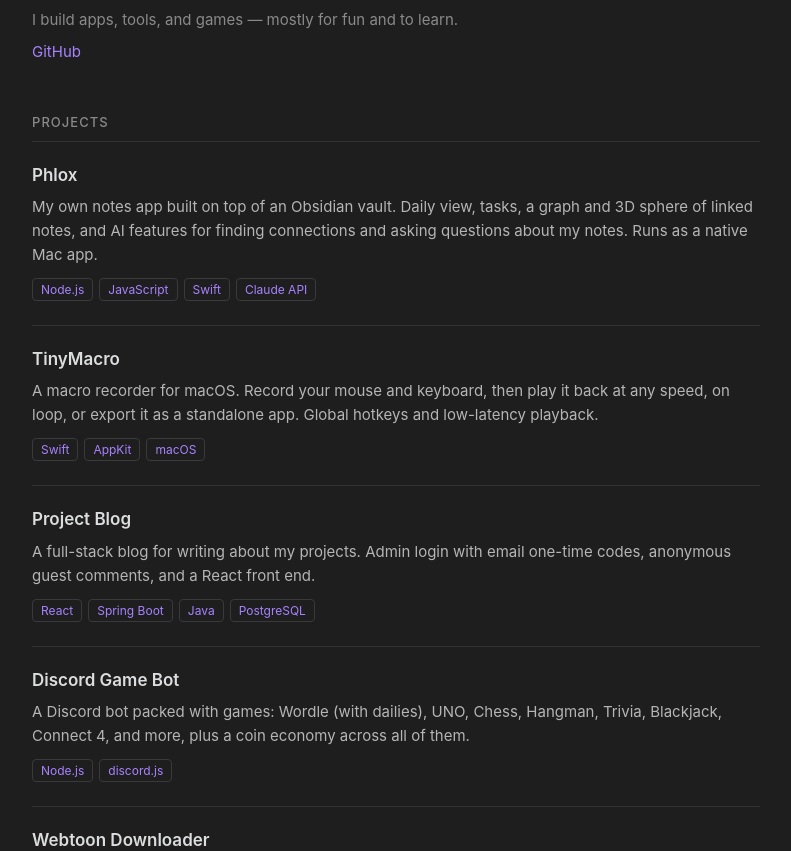
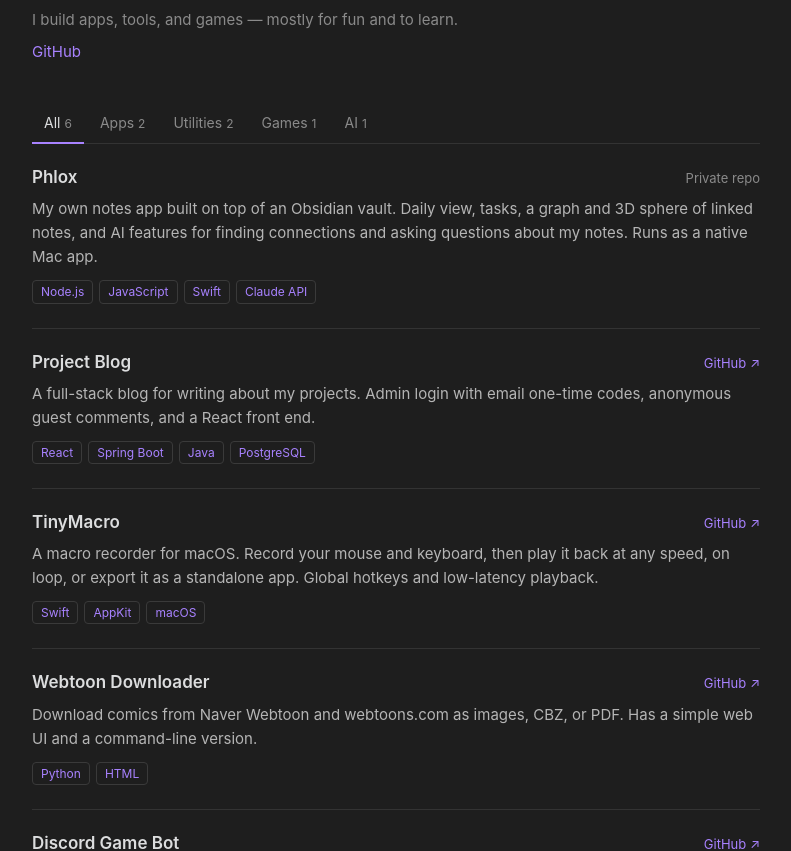
Before and after one commit to namnathaniel-tech/namnathaniel-tech.github.io, a plain HTML site: page index.html in a window 1280 px wide. Shown: the part 105-956 px from the top of the page, without its empty margins (244-1035 px from the left). Drawn offline with Linux system fonts and the light colour scheme.

Commit message:
Link projects to GitHub, add category tabs

```diff
--- a/index.html
+++ b/index.html
@@ -6,7 +6,7 @@
 <title>Nathaniel — Projects</title>
 <style>
   :root {
-    --bg: #1e1e1e; --panel: #252525; --line: #333; --text: #dcddde;
+    --bg: #1e1e1e; --line: #333; --text: #dcddde;
     --muted: #8a8a8a; --accent: #a882ff;
   }
   * { box-sizing: border-box; }
@@ -17,17 +17,30 @@
   main { max-width: 760px; margin: 0 auto; padding: 64px 16px; }
   h1 { font-size: 28px; margin: 0 0 4px; font-weight: 600; }
   .sub { color: var(--muted); margin: 0 0 8px; }
-  .links a { color: var(--accent); text-decoration: none; margin-right: 16px; }
-  .links a:hover { text-decoration: underline; }
-  h2 {
-    font-size: 13px; text-transform: uppercase; letter-spacing: .08em;
-    color: var(--muted); font-weight: 500; margin: 48px 0 0;
-    padding-bottom: 8px; border-bottom: 1px solid var(--line);
+  a { color: var(--accent); text-decoration: none; }
+  a:hover { text-decoration: underline; }
+
+  .tabs {
+    display: flex; gap: 4px; flex-wrap: wrap;
+    margin: 40px 0 0; border-bottom: 1px solid var(--line);
   }
+  .tabs button {
+    background: none; border: 0; border-bottom: 2px solid transparent;
+    color: var(--muted); font: inherit; font-size: 14px;
+    padding: 8px 12px; margin-bottom: -1px; cursor: pointer;
+  }
+  .tabs button:hover { color: var(--text); }
+  .tabs button[aria-selected="true"] { color: var(--text); border-bottom-color: var(--accent); }
+  .tabs .count { color: var(--muted); font-size: 12px; margin-left: 4px; }
+
   .project { padding: 20px 0; border-bottom: 1px solid var(--line); }
+  .project[hidden] { display: none; }
+  .head { display: flex; justify-content: space-between; align-items: baseline; gap: 12px; }
   .project h3 { margin: 0; font-size: 17px; font-weight: 600; }
-  .project h3 a { color: var(--text); text-decoration: none; }
-  .project h3 a:hover { color: var(--accent); }
+  .project h3 a { color: var(--text); }
+  .project h3 a:hover { color: var(--accent); text-decoration: none; }
+  .repo { font-size: 13px; white-space: nowrap; }
+  .repo.private { color: var(--muted); }
   .project p { margin: 6px 0 10px; color: #b5b5b5; }
   .tags span {
     display: inline-block; font-size: 12px; color: var(--accent);
@@ -40,49 +53,86 @@
 <main>
   <h1>Nathaniel</h1>
   <p class="sub">I build apps, tools, and games — mostly for fun and to learn.</p>
-  <div class="links">
   <a href="https://github.com/namnathaniel-tech">GitHub</a>
+
+  <nav class="tabs" role="tablist">
+    <button role="tab" data-filter="all" aria-selected="true">All</button>
+    <button role="tab" data-filter="apps">Apps</button>
+    <button role="tab" data-filter="utilities">Utilities</button>
+    <button role="tab" data-filter="games">Games</button>
+    <button role="tab" data-filter="ai">AI</button>
+  </nav>
+
+  <section id="projects">
+    <div class="project" data-cat="apps">
+      <div class="head">
+        <h3>Phlox</h3>
+        <span class="repo private">Private repo</span>
       </div>
-
-  <h2>Projects</h2>
-
-  <div class="project">
-    <h3>Phlox</h3>
       <p>My own notes app built on top of an Obsidian vault. Daily view, tasks, a graph and 3D sphere of linked notes, and AI features for finding connections and asking questions about my notes. Runs as a native Mac app.</p>
       <div class="tags"><span>Node.js</span><span>JavaScript</span><span>Swift</span><span>Claude API</span></div>
     </div>
 
-  <div class="project">
-    <h3>TinyMacro</h3>
+    <div class="project" data-cat="apps">
+      <div class="head">
+        <h3><a href="https://github.com/namnathaniel-tech/blog">Project Blog</a></h3>
+        <a class="repo" href="https://github.com/namnathaniel-tech/blog">GitHub ↗</a>
+      </div>
+      <p>A full-stack blog for writing about my projects. Admin login with email one-time codes, anonymous guest comments, and a React front end.</p>
+      <div class="tags"><span>React</span><span>Spring Boot</span><span>Java</span><span>PostgreSQL</span></div>
+    </div>
+
+    <div class="project" data-cat="utilities">
+      <div class="head">
+        <h3><a href="https://github.com/namnathaniel-tech/TinyMacro">TinyMacro</a></h3>
+        <a class="repo" href="https://github.com/namnathaniel-tech/TinyMacro">GitHub ↗</a>
+      </div>
       <p>A macro recorder for macOS. Record your mouse and keyboard, then play it back at any speed, on loop, or export it as a standalone app. Global hotkeys and low-latency playback.</p>
       <div class="tags"><span>Swift</span><span>AppKit</span><span>macOS</span></div>
     </div>
 
-  <div class="project">
-    <h3>Project Blog</h3>
-    <p>A full-stack blog for writing about my projects. Admin login with email one-time codes, anonymous guest comments, and a React front end.</p>
-    <div class="tags"><span>React</span><span>Spring Boot</span><span>Java</span><span>PostgreSQL</span></div>
+    <div class="project" data-cat="utilities">
+      <div class="head">
+        <h3><a href="https://github.com/namnathaniel-tech/webtoon-dl">Webtoon Downloader</a></h3>
+        <a class="repo" href="https://github.com/namnathaniel-tech/webtoon-dl">GitHub ↗</a>
+      </div>
+      <p>Download comics from Naver Webtoon and webtoons.com as images, CBZ, or PDF. Has a simple web UI and a command-line version.</p>
+      <div class="tags"><span>Python</span><span>HTML</span></div>
     </div>
 
-  <div class="project">
-    <h3>Discord Game Bot</h3>
+    <div class="project" data-cat="games">
+      <div class="head">
+        <h3><a href="https://github.com/namnathaniel-tech/discord-game-bot">Discord Game Bot</a></h3>
+        <a class="repo" href="https://github.com/namnathaniel-tech/discord-game-bot">GitHub ↗</a>
+      </div>
       <p>A Discord bot packed with games: Wordle (with dailies), UNO, Chess, Hangman, Trivia, Blackjack, Connect 4, and more, plus a coin economy across all of them.</p>
       <div class="tags"><span>Node.js</span><span>discord.js</span></div>
     </div>
 
-  <div class="project">
-    <h3>Webtoon Downloader</h3>
-    <p>Download comics from Naver Webtoon and webtoons.com as images, CBZ, or PDF. Has a simple web UI and a command-line version.</p>
-    <div class="tags"><span>Python</span><span>HTML</span></div>
+    <div class="project" data-cat="ai">
+      <div class="head">
+        <h3><a href="https://github.com/namnathaniel-tech/digit-guesser">Digit Guesser</a></h3>
+        <a class="repo" href="https://github.com/namnathaniel-tech/digit-guesser">GitHub ↗</a>
       </div>
-
-  <div class="project">
-    <h3>Digit Guesser</h3>
       <p>Draw a number and a neural network I trained guesses what it is. A convolutional network trained on handwritten digits, served through a small web app.</p>
       <div class="tags"><span>Python</span><span>PyTorch</span><span>Flask</span></div>
     </div>
+  </section>
 
   <footer>© 2026 Nathaniel</footer>
 </main>
+<script>
+  const tabs = document.querySelectorAll('.tabs button');
+  const projects = document.querySelectorAll('.project');
+  tabs.forEach(tab => {
+    const f = tab.dataset.filter;
+    const n = f === 'all' ? projects.length : document.querySelectorAll(`.project[data-cat="${f}"]`).length;
+    tab.insertAdjacentHTML('beforeend', `<span class="count">${n}</span>`);
+    tab.addEventListener('click', () => {
+      tabs.forEach(t => t.setAttribute('aria-selected', t === tab));
+      projects.forEach(p => p.hidden = f !== 'all' && p.dataset.cat !== f);
+    });
+  });
+</script>
 </body>
 </html>
```
Lines whose indentation alone changed are shown as unchanged.
